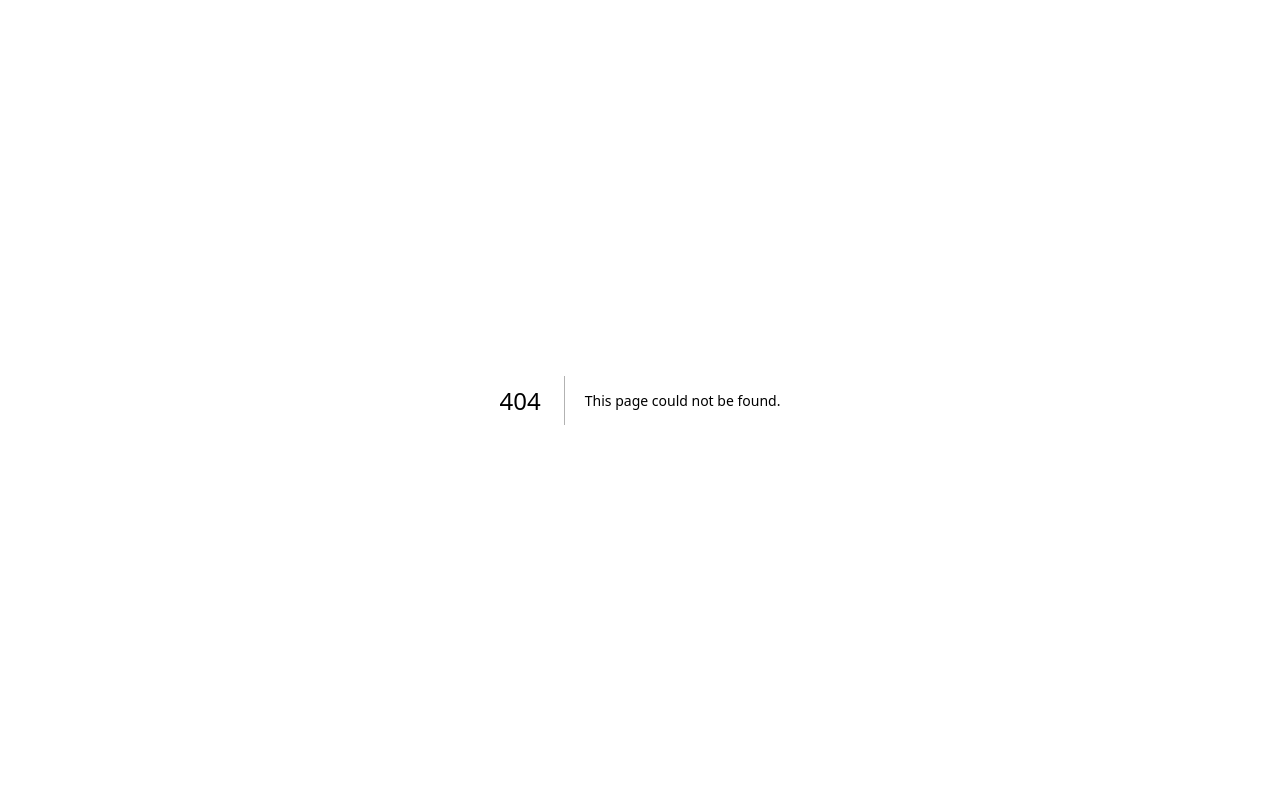
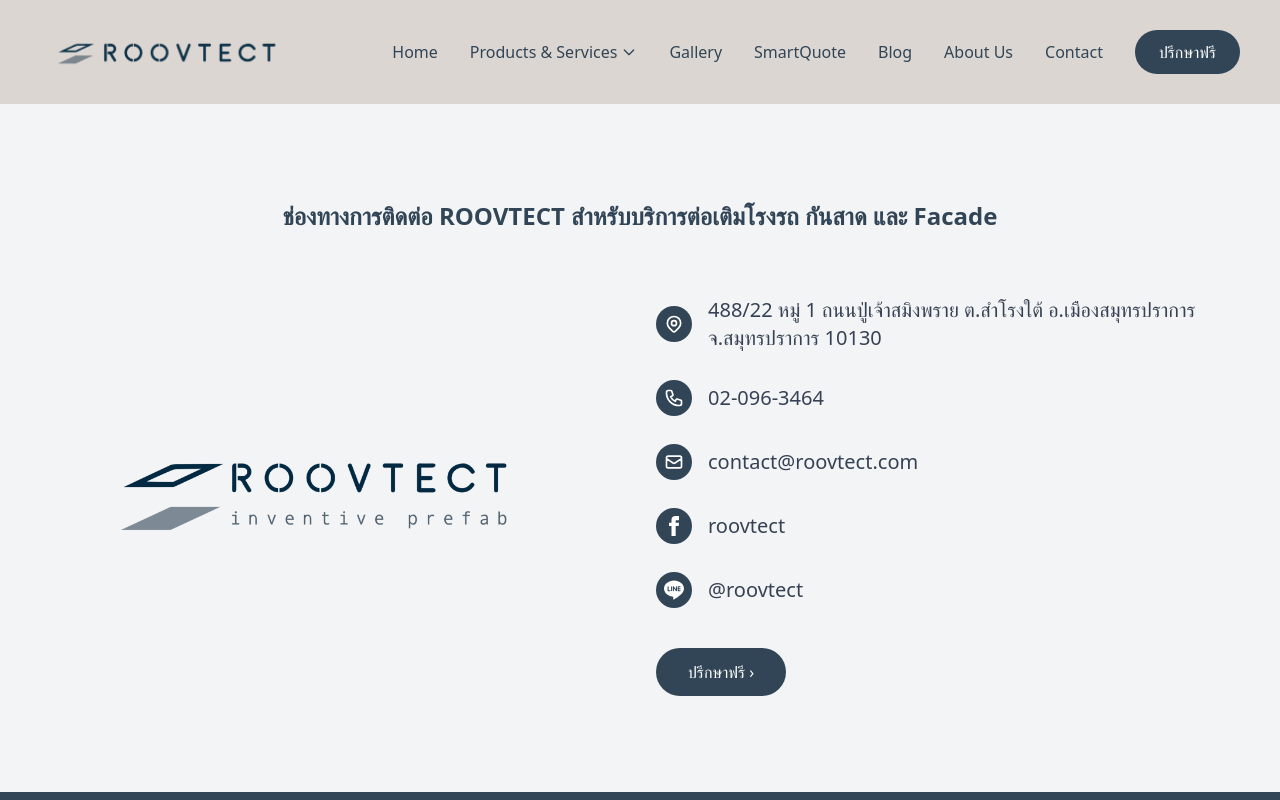
Before and after one commit to nexmindit/roovtect, a Next.js app: page /contact in a window 1280 px wide. Before the commit this address had no page. Shown: the top 800 px of the page. Built offline with nearby package versions, Linux system fonts and the light colour scheme.

Commit message:
feat: add Contact page component with contact information and icons; update Navbar component; add logo image

```diff
--- a/app/_components/Navbar.tsx
+++ b/app/_components/Navbar.tsx
@@ -28,7 +28,7 @@
 
   return (
     <nav className="bg-[#DBD6D1] sticky top-0 z-50">
-      <div className="px-10 py-4">
+      <div className="px-10 py-3">
         <div className="flex justify-between items-center h-20">
           {/* Logo */}
           <div className="shrink-0">
--- /dev/null
+++ b/app/contact/page.tsx
@@ -0,0 +1,188 @@
+import React from "react";
+import Navbar from "../_components/Navbar";
+import Image from "next/image";
+import Link from "next/link";
+
+const Contact = () => {
+  const LocationSvg = () => (
+    <svg
+      className="w-5 h-5"
+      fill="none"
+      stroke="currentColor"
+      viewBox="0 0 24 24"
+      xmlns="http://www.w3.org/2000/svg"
+    >
+      <path
+        strokeLinecap="round"
+        strokeLinejoin="round"
+        strokeWidth={2}
+        d="M17.657 16.657L13.414 20.9a1.998 1.998 0 01-2.828 0l-4.243-4.243a8 8 0 1111.314 0z"
+      />
+      <path
+        strokeLinecap="round"
+        strokeLinejoin="round"
+        strokeWidth={2}
+        d="M15 11a3 3 0 11-6 0 3 3 0 016 0z"
+      />
+    </svg>
+  );
+
+  const PhoneSvg = () => (
+    <svg
+      className="w-5 h-5"
+      fill="none"
+      stroke="currentColor"
+      viewBox="0 0 24 24"
+      xmlns="http://www.w3.org/2000/svg"
+    >
+      <path
+        strokeLinecap="round"
+        strokeLinejoin="round"
+        strokeWidth={2}
+        d="M3 5a2 2 0 012-2h3.28a1 1 0 01.948.684l1.498 4.493a1 1 0 01-.502 1.21l-2.257 1.13a11.042 11.042 0 005.516 5.516l1.13-2.257a1 1 0 011.21-.502l4.493 1.498a1 1 0 01.684.949V19a2 2 0 01-2 2h-1C9.716 21 3 14.284 3 6V5z"
+      />
+    </svg>
+  );
+
+  const EmailSvg = () => (
+    <svg
+      className="w-5 h-5"
+      fill="none"
+      stroke="currentColor"
+      viewBox="0 0 24 24"
+      xmlns="http://www.w3.org/2000/svg"
+    >
+      <path
+        strokeLinecap="round"
+        strokeLinejoin="round"
+        strokeWidth={2}
+        d="M3 8l7.89 5.26a2 2 0 002.22 0L21 8M5 19h14a2 2 0 002-2V7a2 2 0 00-2-2H5a2 2 0 00-2 2v10a2 2 0 002 2z"
+      />
+    </svg>
+  );
+
+  const FacebookSvg = () => (
+    <svg
+      className="w-5 h-5"
+      fill="currentColor"
+      viewBox="0 0 24 24"
+      xmlns="http://www.w3.org/2000/svg"
+    >
+      <path d="M9 8h-3v4h3v12h5v-12h3.642l.358-4h-4v-1.667c0-.955.192-1.333 1.115-1.333h2.885v-5h-3.808c-3.596 0-5.192 1.583-5.192 4.615v2.385z" />
+    </svg>
+  );
+
+  const LineSvg = () => (
+    <svg className="w-5 h-5" fill="currentColor" viewBox="0 0 24 24">
+      <path d="M19.365 9.863c.349 0 .63.285.63.631 0 .345-.281.63-.63.63H17.61v1.125h1.755c.349 0 .63.283.63.63 0 .344-.281.629-.63.629h-2.386c-.345 0-.627-.285-.627-.629V8.108c0-.345.282-.63.63-.63h2.386c.346 0 .627.285.627.63 0 .349-.281.63-.63.63H17.61v1.125h1.755zm-3.855 3.016c0 .27-.174.51-.432.596-.064.021-.133.031-.199.031-.211 0-.391-.09-.51-.25l-2.443-3.317v2.94c0 .344-.279.629-.631.629-.346 0-.626-.285-.626-.629V8.108c0-.27.173-.51.43-.595.06-.023.136-.033.194-.033.195 0 .375.104.495.254l2.462 3.33V8.108c0-.345.282-.63.63-.63.345 0 .63.285.63.63v4.771zm-5.741 0c0 .344-.282.629-.631.629-.345 0-.627-.285-.627-.629V8.108c0-.345.282-.63.63-.63.346 0 .628.285.628.63v4.771zm-2.466.629H4.917c-.345 0-.63-.285-.63-.629V8.108c0-.345.285-.63.63-.63.348 0 .63.285.63.63v4.141h1.756c.348 0 .629.283.629.63 0 .344-.282.629-.629.629M24 10.314C24 4.943 18.615.572 12 .572S0 4.943 0 10.314c0 4.811 4.27 8.842 10.035 9.608.391.082.923.258 1.058.59.12.301.079.766.038 1.08l-.164 1.02c-.045.301-.24 1.186 1.049.645 1.291-.539 6.916-4.078 9.436-6.975C23.176 14.393 24 12.458 24 10.314" />
+    </svg>
+  );
+
+  const IconWrapper = ({ children }: { children: React.ReactNode }) => (
+    <div className="flex-shrink-0 w-9 h-9 bg-[#314556] rounded-full flex items-center justify-center text-white">
+      {children}
+    </div>
+  );
+
+  const contactInfo = [
+    {
+      icon: (
+        <IconWrapper>
+          <LocationSvg />
+        </IconWrapper>
+      ),
+      text: "488/22 หมู่ 1 ถนนปู่เจ้าสมิงพราย ต.สำโรงใต้ อ.เมืองสมุทรปราการ จ.สมุทรปราการ 10130",
+      href: "https://maps.google.com/?q=488/22 หมู่ 1 ถนนปู่เจ้าสมิงพราย ต.สำโรงใต้ อ.เมืองสมุทรปราการ จ.สมุทรปราการ 10130",
+    },
+    {
+      icon: (
+        <IconWrapper>
+          <PhoneSvg />
+        </IconWrapper>
+      ),
+      text: "02-096-3464",
+      href: "tel:020963464",
+    },
+    {
+      icon: (
+        <IconWrapper>
+          <EmailSvg />
+        </IconWrapper>
+      ),
+      text: "contact@roovtect.com",
+      href: "mailto:contact@roovtect.com",
+    },
+    {
+      icon: (
+        <IconWrapper>
+          <FacebookSvg />
+        </IconWrapper>
+      ),
+      text: "roovtect",
+      href: "https://facebook.com/roovtect",
+    },
+    {
+      icon: (
+        <IconWrapper>
+          <LineSvg />
+        </IconWrapper>
+      ),
+      text: "@roovtect",
+      href: "https://line.me/ti/p/~@roovtect",
+    },
+  ];
+  return (
+    <>
+      <Navbar />
+      <footer className="w-full bg-[#F3F4F6] py-16 md:py-24 px-4">
+        <div className="max-w-7xl mx-auto">
+          <h3 className="text-2xl font-semibold text-[#314556] mb-16 text-center">
+            ช่องทางการติดต่อ ROOVTECT สำหรับบริการต่อเติมโรงรถ กันสาด และ Facade
+          </h3>
+
+          <div className="grid grid-cols-1 md:grid-cols-2 gap-12 md:gap-8 items-center">
+            <div className="flex justify-center items-center">
+              <Image
+                src="/logo-full.png"
+                alt="Roovtect Inventive Prefab Logo"
+                width={450}
+                height={96}
+                className="object-contain"
+              />
+            </div>
+
+            <div className="w-full">
+              <div className="space-y-7">
+                {contactInfo.map((item) => (
+                  <a
+                    key={item.text}
+                    href={item.href || "#"}
+                    target={item.href ? "_blank" : undefined}
+                    rel={item.href ? "noopener noreferrer" : undefined}
+                    className="flex items-center gap-4 group cursor-pointer"
+                  >
+                    {item.icon}
+                    <span className="text-lg md:text-xl text-gray-700 group-hover:text-black transition-colors duration-300">
+                      {item.text}
+                    </span>
+                  </a>
+                ))}
+              </div>
+
+              <div className="mt-10">
+                <Link
+                  href="/consultation"
+                  className="inline-flex items-center text-white bg-[#314556] px-8 py-3 rounded-full font-medium transition-colors hover:bg-[#1e2a35]"
+                >
+                  ปรึกษาฟรี ›
+                </Link>
+              </div>
+            </div>
+          </div>
+        </div>
+      </footer>
+    </>
+  );
+};
+
+export default Contact;
```
Also changed, not shown: public/logo-full.png (added).
